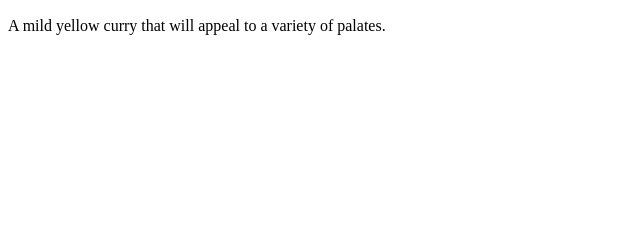
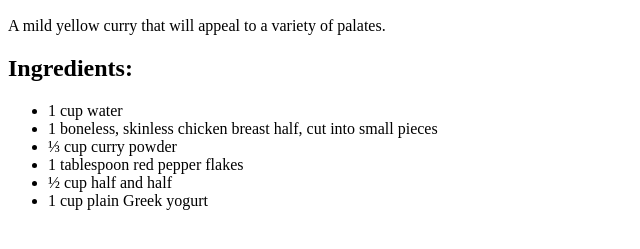
Before and after one commit to Maurex10/odin-recipes, a plain HTML site: page recipes/yellowcurry.html in a window 1280 px wide. Shown: the part 383-632 px from the top of the page, without its empty margins (0-640 px from the left). Drawn offline with Linux system fonts and the light colour scheme.

Commit message:
added ingredients to yellowcurry

```diff
--- a/recipes/yellowcurry.html
+++ b/recipes/yellowcurry.html
@@ -12,5 +12,17 @@
     <img src="https://imagesvc.meredithcorp.io/v3/mm/image?url=https%3A%2F%2Fimages.media-allrecipes.com%2Fuserphotos%2F4042587.jpg&w=272&h=272&c=sc&poi=face&q=85" alt="Sexy looking Yellow Curry">
 
     <p>A mild yellow curry that will appeal to a variety of palates.</p>
+
+    <h2>Ingredients:</h2>
+        <ul>
+            <li>1 cup water</li>
+            <li>1 boneless, skinless chicken breast half, cut into small pieces</li>
+            <li>⅓ cup curry powder</li>
+            <li>1 tablespoon red pepper flakes</li>
+            <li>½ cup half and half</li>
+            <li>1 cup plain Greek yogurt</li>
+        </ul>
+
+
 </body>
 </html>
```
